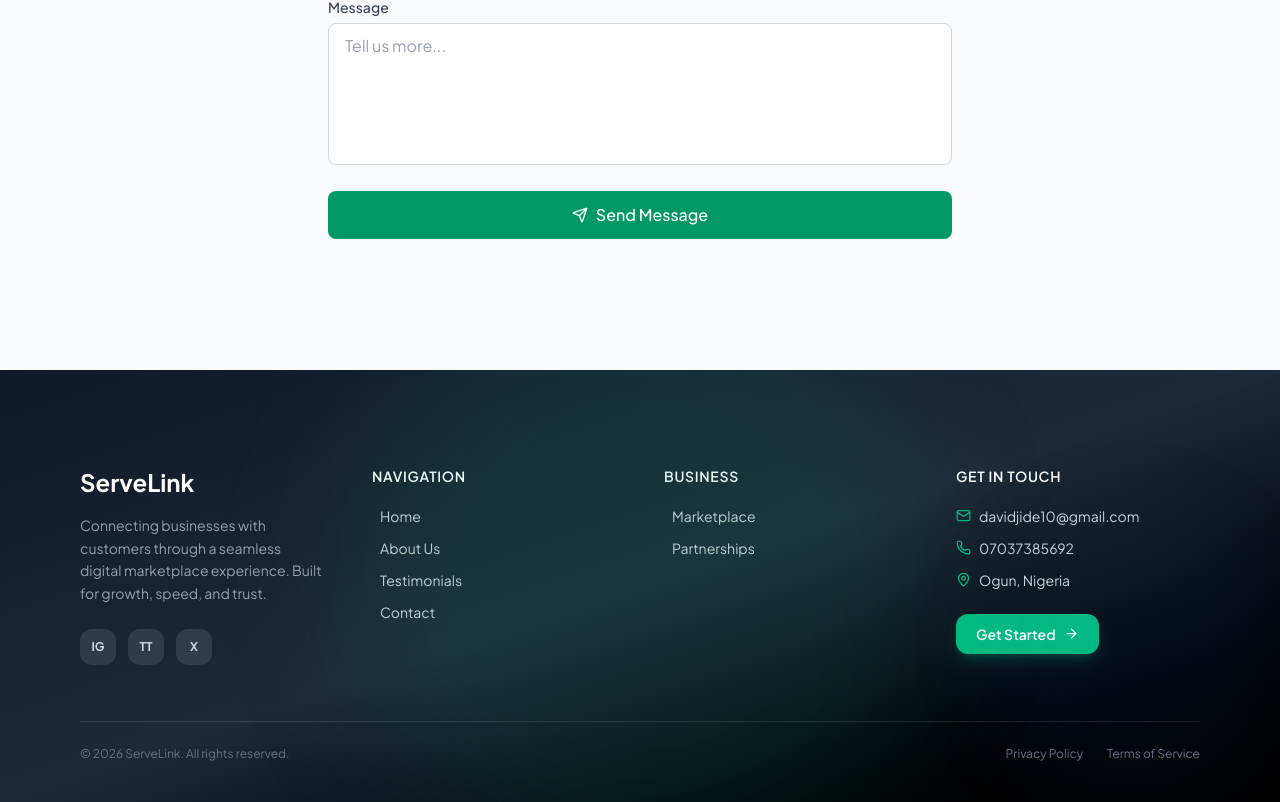
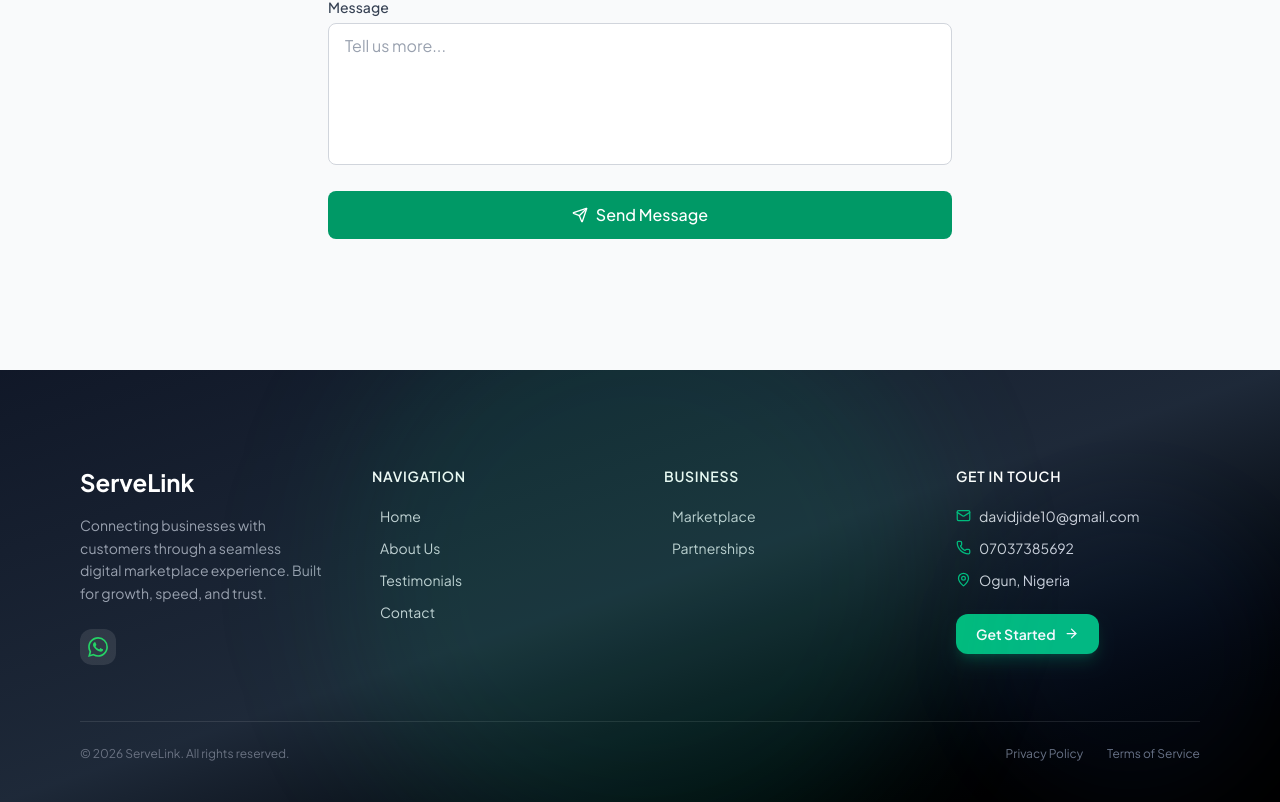
Before and after one commit to DAVID-O-10/ServeLink, a React (Vite) app: page / in a window 1280 px wide. Shown: the part 3402-4204 px from the top of the page. Built offline with nearby package versions, Linux system fonts and the light colour scheme; no server answers; the database is empty.

Commit message:
replace placeholder social icons with WhatsApp button

```diff
--- a/src/components/Footer.jsx
+++ b/src/components/Footer.jsx
@@ -59,13 +59,18 @@
           <p className="text-sm leading-relaxed text-gray-400">
             Connecting businesses with customers through a seamless digital marketplace experience. Built for growth, speed, and trust.
           </p>
-          {/* Social placeholder icons */}
+          {/* WhatsApp */}
           <div className="flex gap-3 mt-6">
-            {['IG', 'TT', 'X'].map(s => (
-              <div key={s} className="w-9 h-9 rounded-xl bg-white/10 hover:bg-emerald-500/30 flex items-center justify-center text-xs font-bold cursor-pointer transition-all duration-300 hover:-translate-y-0.5">
-                {s}
-              </div>
-            ))}
+            <a
+              href="https://wa.me/2347037385692"
+              target="_blank"
+              rel="noopener noreferrer"
+              className="w-9 h-9 rounded-xl bg-white/10 hover:bg-[#25D366]/30 flex items-center justify-center transition-all duration-300 hover:-translate-y-0.5"
+            >
+              <svg viewBox="0 0 24 24" fill="currentColor" className="w-5 h-5 text-[#25D366]">
+                <path d="M17.472 14.382c-.297-.149-1.758-.867-2.03-.967-.273-.099-.471-.148-.67.15-.197.297-.767.966-.94 1.164-.173.199-.347.223-.644.075-.297-.15-1.255-.463-2.39-1.475-.883-.788-1.48-1.761-1.653-2.059-.173-.297-.018-.458.13-.606.134-.133.298-.347.446-.52.149-.174.198-.298.298-.497.099-.198.05-.371-.025-.52-.075-.149-.669-1.612-.916-2.207-.242-.579-.487-.5-.669-.51l-.57-.01c-.198 0-.52.074-.792.372-.272.297-1.04 1.016-1.04 2.479 0 1.462 1.065 2.875 1.213 3.074.149.198 2.096 3.2 5.077 4.487.709.306 1.262.489 1.694.625.712.227 1.36.195 1.871.118.571-.085 1.758-.719 2.006-1.413.248-.694.248-1.289.173-1.413-.074-.124-.272-.198-.57-.347m-5.421 7.403h-.004a9.87 9.87 0 01-5.031-1.378l-.361-.214-3.741.982.998-3.648-.235-.374a9.86 9.86 0 01-1.51-5.26c.001-5.45 4.436-9.884 9.888-9.884 2.64 0 5.122 1.03 6.988 2.898a9.825 9.825 0 012.893 6.994c-.003 5.45-4.437 9.884-9.885 9.884m8.413-18.297A11.815 11.815 0 0012.05 0C5.495 0 .16 5.335.157 11.892c0 2.096.547 4.142 1.588 5.945L.057 24l6.305-1.654a11.882 11.882 0 005.683 1.448h.005c6.554 0 11.89-5.335 11.893-11.893a11.821 11.821 0 00-3.48-8.413Z" />
+              </svg>
+            </a>
           </div>
         </motion.div>
 
```
